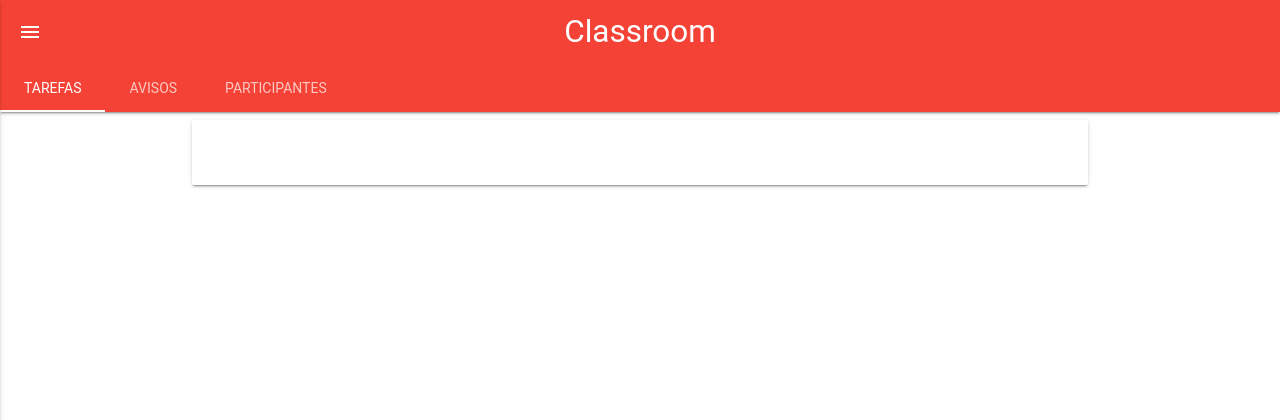
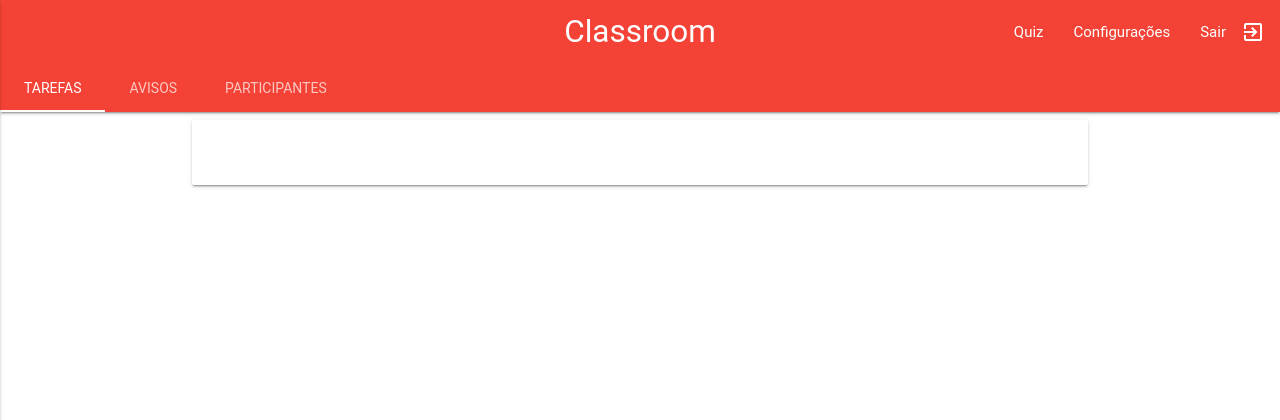
Before and after one commit to euodeionomedeusuario/classroom, a Flask app: template classroom/templates/classes/student.html in a window 1280 px wide. Shown: the top 420 px of the page. Run offline with Flask 2, Linux system fonts and the light colour scheme; the template is opened without the code that fills it, so the values that code supplies are empty; some libraries are stand-ins or nearby versions; some web fonts are replaced.

Commit message:
changing menu at student.html

```diff
--- a/classroom/templates/classes/index.html
+++ b/classroom/templates/classes/index.html
@@ -32,14 +32,12 @@
         <a href="/classroom/" class="brand-logo center">Classroom</a>
         <ul id="nav-mobile" class="right hide-on-med-and-down">
           <li><a href="/classroom/quiz/">Quiz</a></li>
-          <li><a href="#modal-signup-in-class" class="modal-trigger">Inscrever-se em turma</a></li>
           <li><a href="/classroom/users/">Configurações</a></li>
           <li><a href="/classroom/logout/">Sair<i class="material-icons right">exit_to_app</i></a></li>
         </ul>
 
         <ul id="slide-out" class="side-nav">
           <li><a href="/classroom/quiz/">Quiz</a></li>
-          <li><a href="#modal-signup-in-class" class="modal-trigger">Inscrever-se em turma</a></li>
           <li><a href="/classroom/users/">Configurações</a></li>
           <li><a href="/classroom/logout/">Sair<i class="material-icons right">exit_to_app</i></a></li>
         </ul>
--- a/classroom/templates/classes/student.html
+++ b/classroom/templates/classes/student.html
@@ -28,11 +28,19 @@
     <nav class="nav-extended red">
       <div class="nav-wrapper">
         <a href="/classroom/" class="brand-logo center">Classroom</a>
+        <ul id="nav-mobile" class="right hide-on-med-and-down">
+          <li><a href="/classroom/quiz/">Quiz</a></li>
+          <li><a href="/classroom/users/">Configurações</a></li>
+          <li><a href="/classroom/logout/">Sair<i class="material-icons right">exit_to_app</i></a></li>
+        </ul>
+
         <ul id="slide-out" class="side-nav">
-          <li><a href="/classroom/logout/">Sair</a></li>
-          <li><a id="btn-left-class">Deixar Turma</a></li>
+          <li><a href="/classroom/quiz/">Quiz</a></li>
+          <li><a href="/classroom/users/">Configurações</a></li>
+          <li><a href="/classroom/logout/">Sair<i class="material-icons right">exit_to_app</i></a></li>
         </ul>
-        <a data-activates="slide-out" class="button-collapse show-on-large"><i class="material-icons">menu</i></a>
+        <a data-activates="slide-out" class="button-collapse hide-on-large-only"><i class="material-icons">menu</i></a>
+
       </div>
 
       <div class="nav-content">
```
